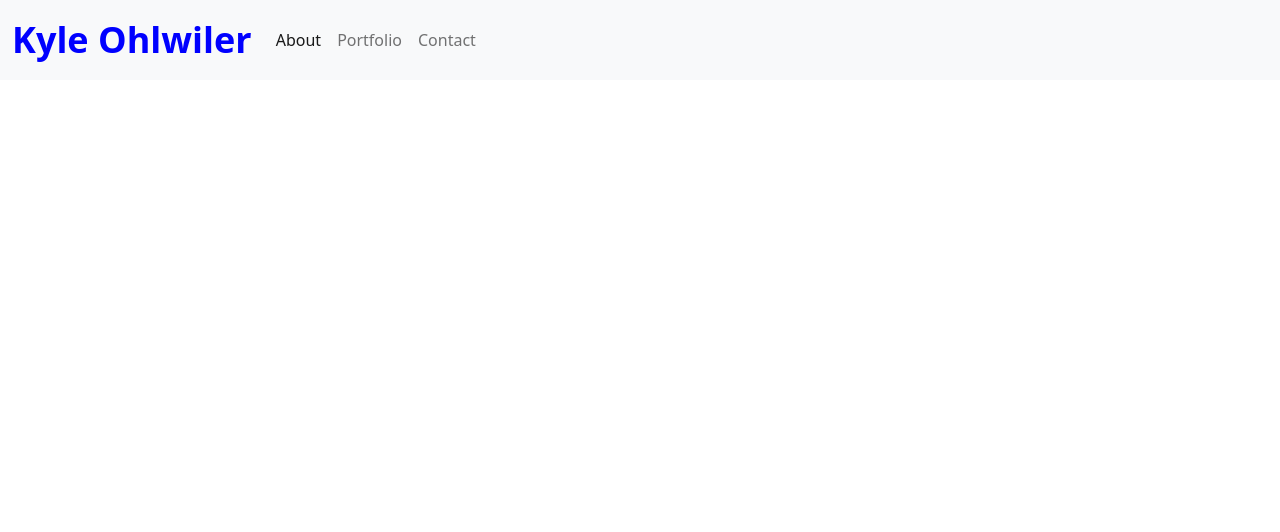
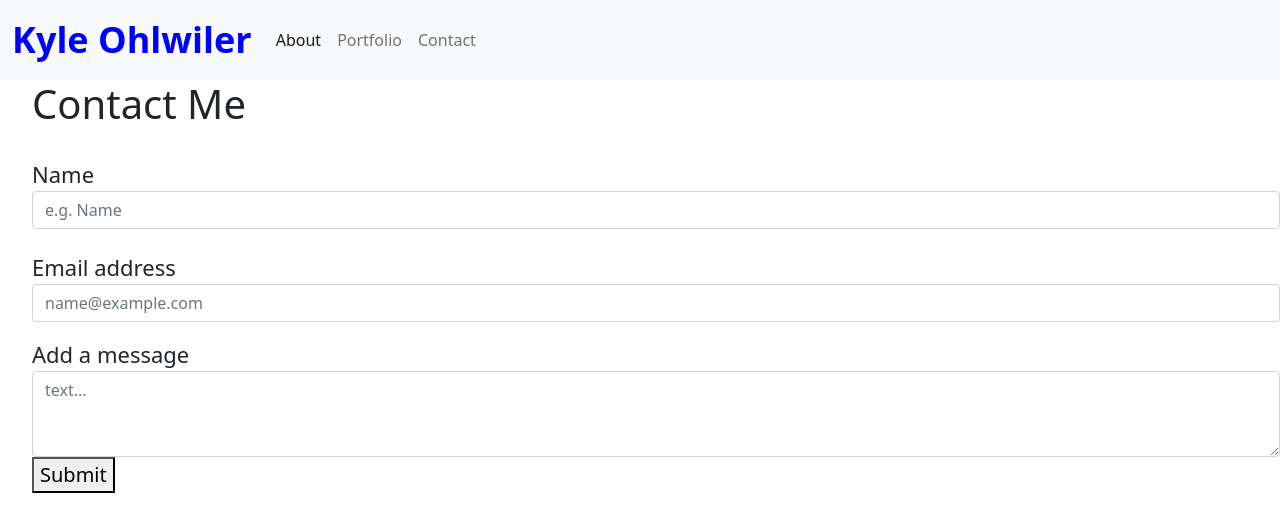
Before and after one commit to Ohskie3/myPortfolio, a plain HTML site: page contact.html in a window 1280 px wide. Drawn offline with nearby package versions, Linux system fonts and the light colour scheme.

Commit message:
Added to contat page

```diff
--- a/contact.html
+++ b/contact.html
@@ -33,7 +33,18 @@
     </div>
   </nav>
 
-
+<div class="mb-3">
+  <h1>Contact Me</h1>
+  <label for="exampleFormControlInput1" class="form-label1">Name</label>
+  <input type="text" class="form-control" id="exampleFormControlInput1" placeholder="e.g. Name">
+  <label for="exampleFormControlInput1" class="form-label2">Email address</label>
+  <input type="email" class="form-control" id="exampleFormControlInput1" placeholder="name@example.com">
+</div>
+<div class="mb-3">
+  <label for="exampleFormControlTextarea1" class="form-label3">Add a message</label>
+  <textarea class="form-control" id="exampleFormControlTextarea1" rows="3" placeholder="text..."></textarea>
+  <button id="submit">Submit</button>
+</div>
 
 
 
--- a/style.css
+++ b/style.css
@@ -1,22 +1,57 @@
 .navbar .navbar-brand {
   color: blue;
-font-size: 36px;
-font-weight: bold;
+  font-size: 36px;
+  font-weight: bold;
 }
+
 .carousel-item .pictures {
   height: 800px;
   width: 100%;
 }
 
 .card {
-
   text-align: center;
 }
 
 .container {
-  padding: 3em;
+  padding-top: 3em;
+  padding-left: 35%;
+  padding-bottom: 3em;
   align-content: center;
 }
+
 .container .git {
   background-color: black;
 }
+
+.carousel-item h5 {
+  font-size: 42px;
+}
+
+.mb-3 {
+  padding-left: 2em;
+}
+
+.form-label1 {
+  padding-top: 1em;
+  font-size: 22px;
+
+}
+
+.form-label2 {
+  padding-top: 1em;
+  font-size: 22px;
+
+}
+
+.form-label3 {
+
+  font-size: 22px;
+}
+#submit {
+  font-size: 20px;
+}
+#submit:hover {
+  background-color: blue;
+  color: white;
+}
```
Also changed, not shown: index.html (+1 -1 lines).
